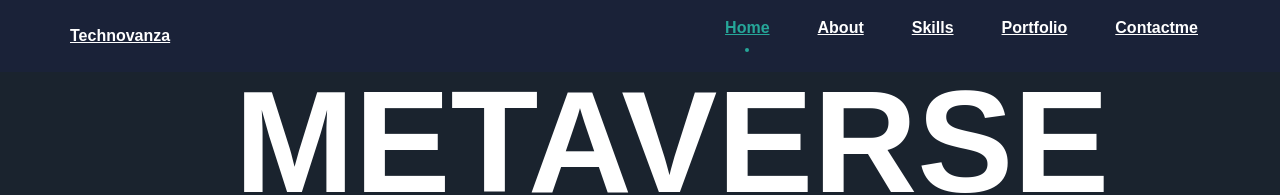
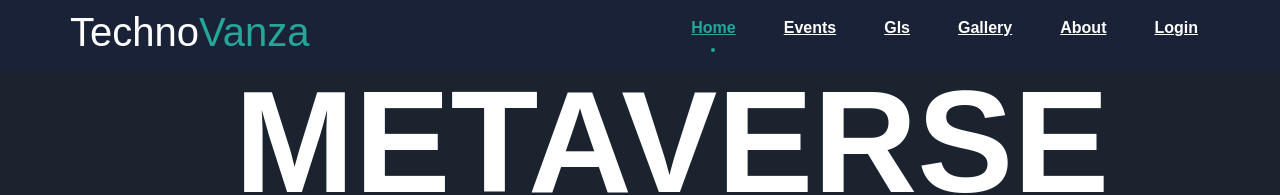
Before and after one commit to Sam130103/testing-navbar, a Next.js app: page / in a window 1280 px wide. Shown: the top 195 px of the page. Built offline with nearby package versions, Linux system fonts and the light colour scheme; a web font is replaced by a local one.

Commit message:
Navbar changed

```diff
--- a/components/Navbar.jsx
+++ b/components/Navbar.jsx
@@ -1,30 +1,30 @@
 'use client';
 
-// import styles from '../styles';
+import styles from '../styles';
 import { motion } from 'framer-motion';
 // import { navVariants } from '../utils/motion';
 // import navcss from '../public/Navbar/navbar.css'
 // import Navcss from '../styles'
+// import tw from 'twin.macro';
+// import tailwindConfig from '../tailwind.config';
+// const HighlightedText = tw.span`text-blue-500`;
+import Link from 'next/link';
+import Head from 'next/head';
 const Navbar = () => (
+
   <div>
+  <Head>
+
+  </Head>
     <body style={{ backgroundColor: '#1A2238' }}>
       <header
         style={{ backgroundColor: '#1A2238' }}
         className="header"
         id="header"
       >
+
         <nav className="nav container">
-          <div>
-            <motion.a
-              initial={{ x: '-100vh' }}
-              animate={{ x: 0 }}
-              transition={{ type: 'spring', stiffness: '50', duration: 5 }}
-              className="nav__logo"
-              style={{ color: 'white', marginRight: '15px' }}
-            >
-              Technovanza
-            </motion.a>
-          </div>
+         <div style={{fontSize:"40px",fontWeight:"50px"}}><h1 style={{color:"white"}}>Techno<span style={{color:"#26A699"}}>Vanza</span></h1></div>
 
           <motion.div
             initial={{ x: '+100vh' }}
@@ -43,28 +43,34 @@ const Navbar = () => (
               <li className="nav__item">
                 <a href="/about" className="nav__link">
                   <i className="bx bx-user nav__icon" />
-                  <span className="nav__name">About</span>
+                  <span className="nav__name">Events</span>
                 </a>
               </li>
 
               <li className="nav__item">
-                <a href="/skills" className="nav__link">
+                <Link href="Gls" className="nav__link">
                   <i className="bx bx-book-alt nav__icon" />
-                  <span className="nav__name">Skills</span>
-                </a>
+                  <span className="nav__name">Gls</span>
+                </Link>
               </li>
 
               <li className="nav__item">
                 <a href="/portfolio" className="nav__link">
                   <i className="bx bx-briefcase-alt nav__icon" />
-                  <span className="nav__name">Portfolio</span>
+                  <span className="nav__name">Gallery</span>
                 </a>
               </li>
 
               <li className="nav__item">
                 <a href="/contactme" className="nav__link">
                   <i className="bx bx-message-square-detail nav__icon" />
-                  <span className="nav__name">Contactme</span>
+                  <span className="nav__name">About</span>
+                </a>
+              </li>
+              <li className="nav__item">
+                <a href="/Login" className="nav__link">
+                  <i className="bx bx-message-square-detail nav__icon" />
+                  <span className="nav__name">Login</span>
                 </a>
               </li>
             </ul>
--- a/package.json
+++ b/package.json
@@ -10,12 +10,15 @@
     "export": "npm run build && next export -o _static"
   },
   "dependencies": {
+    "@next/font": "^13.0.7",
     "bootstrap": "^5.2.3",
     "eslint-config-next": "13.0.3",
     "framer-motion": "^7.6.7",
     "next": "13.0.3",
+    "prettier-plugin-twin.macro": "^1.0.11",
     "react": "18.2.0",
-    "react-dom": "18.2.0"
+    "react-dom": "18.2.0",
+    "twin.macro": "^3.1.0"
   },
   "devDependencies": {
     "autoprefixer": "^10.4.13",
--- a/sections/Hero.jsx
+++ b/sections/Hero.jsx
@@ -4,7 +4,6 @@ import { motion } from 'framer-motion';
 
 import styles from '../styles';
 import { slideIn, staggerContainer, textVariant } from '../utils/motion';
-
 const Hero = () => (
   <section className={`${styles.yPaddings} sm:pl-16 pl-6`}>
     <motion.div
--- a/styles/globals.css
+++ b/styles/globals.css
@@ -357,3 +357,5 @@ img {
 .nav__name:hover{
   color:"#26a699";
 }
+@import url('https://fonts.googleapis.com/css2?family=Nunito:ital,wght@0,200;0,300;0,400;0,500;0,600;0,700;0,800;0,900;0,1000;1,200;1,300;1,400;1,500;1,600;1,700;1,800;1,900;1,1000&display=swap');
+/* --header-font: 'Nunito', sans-serif; */
```
Also changed, not shown: tailwind.config.js (+24 -0 lines), 1 other file (tests, documents, lock files or other folders).
